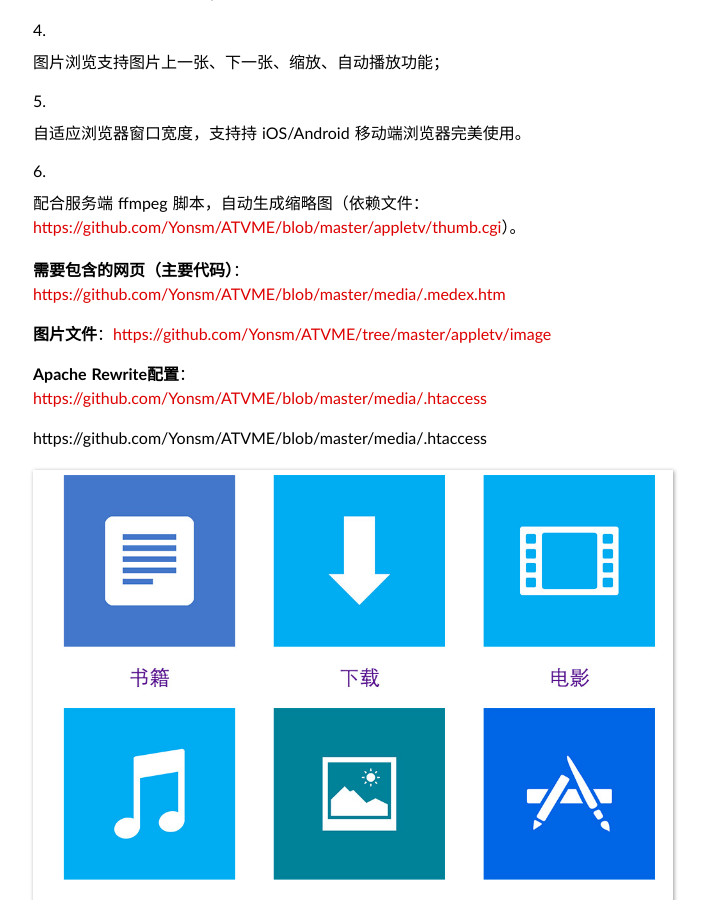
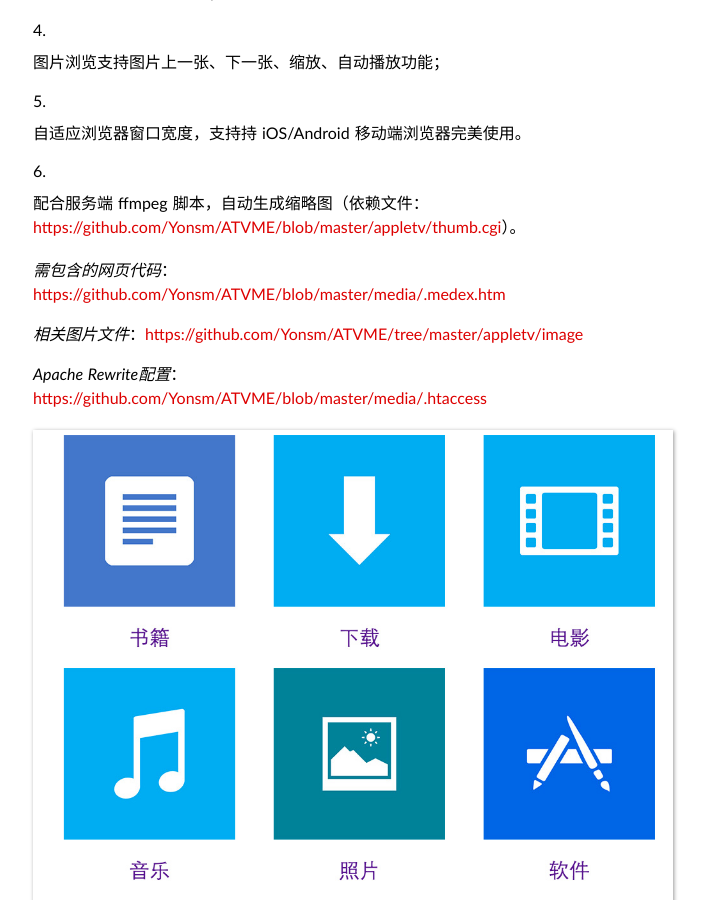
Before and after one commit to Yonsm/Yonsm.github.io, a Jekyll site: the page built from _posts/2013-08-30-medex.md, in a window 1280 px wide and 900 px high, scrolled down 385 px. Shown: the whole window, without its empty margins (307-1014 px from the left). Built offline with Jekyll 4.4.1, drawn with Linux system fonts in a browser that asks for light colours; some web fonts are replaced; Markdown is read by kramdown in place of the engine named in the settings; comment, search, counter and statistics services are not loaded.

Commit message:
更新文章

```diff
--- a/_posts/2013-08-30-medex.md
+++ b/_posts/2013-08-30-medex.md
@@ -17,16 +17,15 @@ tags: 折腾
 
 5. 自适应浏览器窗口宽度，支持持 iOS/Android 移动端浏览器完美使用。
 
-6. 配合服务端 ffmpeg 脚本，自动生成缩略图（依赖文件：[https://github.com/Yonsm/ATVME/blob/master/appletv/thumb.cgi]()）。
+6. 配合服务端 ffmpeg 脚本，自动生成缩略图（依赖文件：[https://github.com/Yonsm/ATVME/blob/master/appletv/thumb.cgi](https://github.com/Yonsm/ATVME/blob/master/appletv/thumb.cgi)）。
 
 
-**需要包含的网页（主要代码）**：[https://github.com/Yonsm/ATVME/blob/master/media/.medex.htm](https://github.com/Yonsm/ATVME/blob/master/media/.medex.htm)
+*需包含的网页代码*：[https://github.com/Yonsm/ATVME/blob/master/media/.medex.htm](https://github.com/Yonsm/ATVME/blob/master/media/.medex.htm)
 
-**图片文件**：[https://github.com/Yonsm/ATVME/tree/master/appletv/image](https://github.com/Yonsm/ATVME/tree/master/appletv/image)
+*相关图片文件*：[https://github.com/Yonsm/ATVME/tree/master/appletv/image](https://github.com/Yonsm/ATVME/tree/master/appletv/image)
 
-**Apache Rewrite配置**：[https://github.com/Yonsm/ATVME/blob/master/media/.htaccess](https://github.com/Yonsm/ATVME/blob/master/media/.htaccess)
+*Apache Rewrite配置*：[https://github.com/Yonsm/ATVME/blob/master/media/.htaccess](https://github.com/Yonsm/ATVME/blob/master/media/.htaccess)
 
-https://github.com/Yonsm/ATVME/blob/master/media/.htaccess
 
 ![屏幕截图1](/assets/medex1.jpg)
 
```
